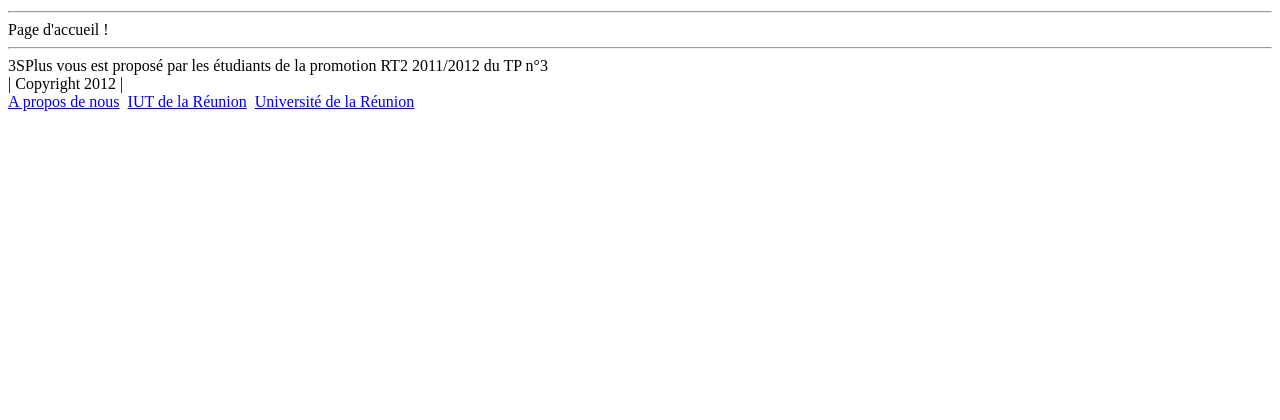
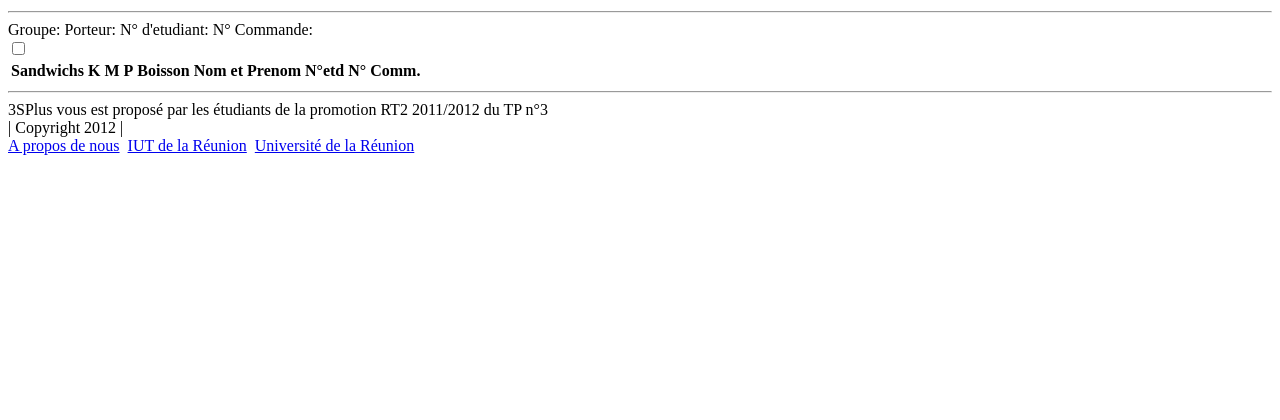
Before and after one commit to terafc/3Splus, a PHP site: template administration/view/accueil.php in a window 1280 px wide. Shown: the part 351-771 px from the top of the page. Run offline with PHP 8.4, Linux system fonts and the light colour scheme; the template is opened without the code that fills it, so the values that code supplies are empty; some libraries are stand-ins or nearby versions.

Commit message:
Modification de la page d accueil

```diff
--- a/administration/view/accueil.php
+++ b/administration/view/accueil.php
@@ -1 +1,31 @@
-Page d'accueil !
+<?php
+	echo "Groupe: ";
+	echo "Porteur: ";
+	echo "N° d'etudiant: ";
+	echo "N° Commande: ";
+	echo "
+		<form methode=POST, action=''>
+		<input type='checkbox' name='cmdvalider'>";
+
+	echo"
+	<table class='groupe'>
+		<tr>
+		<th class='cadre'>Sandwichs</th>
+		<th class='cadre'>K</th>
+		<th class='cadre'>M</th>
+		<th class='cadre'>P</th>
+		<th class='cadre'>Boisson</th>
+		<th class='cadre'>Nom et Prenom</th>
+		<th class='cadre'>N°etd</th>
+		<th class='cadre'>N° Comm.</th>
+	";
+		/*foreach ($variable as $key => $value) {
+			echo "<td> </td>";
+		}*/
+
+		echo"
+		</tr>
+	</table>
+	";
+
+?>
```
Also changed, not shown: administration/css/design.css (+7 -0 lines).
